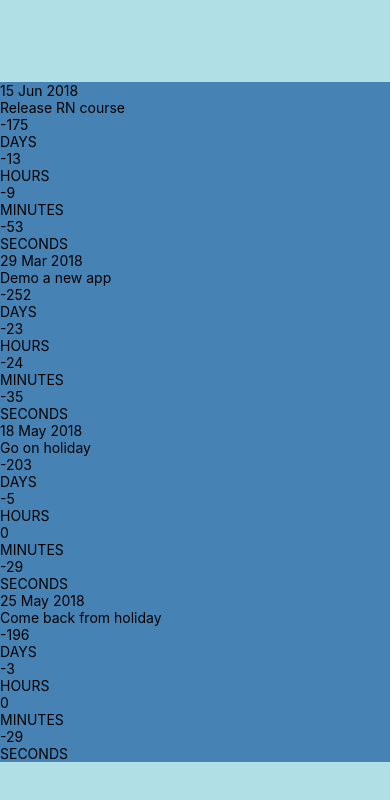
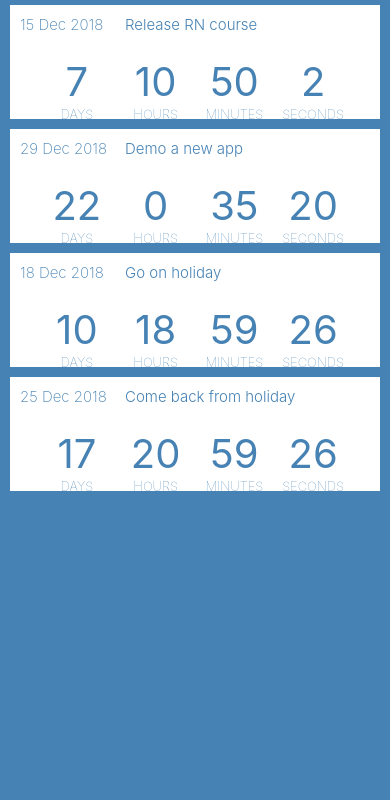
Before and after one commit to Bartewicz/learning-react-native, a React Native app: screen / in a window 390 px wide. Shown: the top 800 px of the page. Built offline with nearby package versions, Linux system fonts and the light colour scheme.

Commit message:
Add countdown to each event Improve styles

```diff
--- a/App.js
+++ b/App.js
@@ -21,10 +21,8 @@ class App extends Component {
 
 const styles = StyleSheet.create({
   main: {
-    backgroundColor: "powderblue",
+    // backgroundColor: "powderblue",
     flex: 1,
-    justifyContent: "center",
-    alignItems: "stretch",
   },
 });
 
--- a/EventCard.js
+++ b/EventCard.js
@@ -4,7 +4,7 @@ import PropTypes from "prop-types";
 import { formatDate, getCountdownParts } from "./api.js";
 
 const EventCard = ({ event }) => {
-  const { days, hours, minutes, seconds } = getCountdownParts(event.date);
+  const { days, hours, minutes, seconds } = getCountdownParts(event.date, event.currentTime);
 
   return (
     <View style={styles.card}>
@@ -42,14 +42,57 @@ EventCard.propTypes = {
 };
 
 const styles = StyleSheet.create({
-  card: {},
-  cardHeader: {},
-  date: {},
-  title: {},
-  counterContainer: {},
-  counter: {},
-  counterText: {},
-  counterLabel: {},
+  card: {
+    backgroundColor: "white",
+    flex: 1,
+    padding: 10,
+    paddingBottom: 20,
+    margin: 10,
+    marginTop: 5,
+    marginBottom: 5,
+  },
+  cardHeader: {
+    width: "100%",
+    flex: 1,
+    flexDirection: "row",
+    color: "steelblue",
+  },
+  date: {
+    color: "steelblue",
+    width: "30%",
+    textAlign: "left",
+    fontSize: 15,
+    fontWeight: "200",
+  },
+  title: {
+    fontSize: 15,
+    fontWeight: "300",
+    textAlign: "right",
+    color: "steelblue",
+  },
+  counterContainer: {
+    flex: 1,
+    flexDirection: "row",
+    justifyContent: "space-between",
+    paddingLeft: "5%",
+    paddingRight: "5%",
+  },
+  counter: {
+    width: "25%",
+    flex: 1,
+  },
+  counterText: {
+    fontSize: 40,
+    textAlign: "center",
+    color: "steelblue",
+  },
+  counterLabel: {
+    fontSize: 13,
+    fontWeight: "100",
+    paddingTop: 0,
+    textAlign: "center",
+    color: "steelblue",
+  },
 });
 
 export default EventCard;
--- a/EventList.js
+++ b/EventList.js
@@ -3,7 +3,7 @@ import { StyleSheet, View, FlatList, Text } from "react-native";
 import * as db from "./db.json";
 import EventCard from "./EventCard";
 
-export default class EventList extends Component {
+class EventList extends Component {
   constructor(props) {
     super(props);
     this.state = {
@@ -12,12 +12,21 @@ export default class EventList extends Component {
   }
 
   componentDidMount = () => {
-    const events = db.events.map((e) => ({
-      ...e,
-      date: new Date(e.date),
-    }));
-    this.setState({ events });
+    this.updateState()
+    setInterval(() => {
+      this.updateState()
+    }, 1000);
   };
+
+  updateState = () => {
+    this.setState({
+      events: db.events.map((e) => ({
+        ...e,
+        currentTime: Date.now(),
+        date: new Date(e.date),
+      })),
+    });
+  }
 
   render() {
     return (
@@ -34,11 +43,8 @@ export default class EventList extends Component {
 const styles = StyleSheet.create({
   list: {
     backgroundColor: "steelblue",
-    flexGrow: 0,
-  },
-  listElement: {
-    color: "white",
-    textAlign: "center",
-    height: 20,
+    flex: 1,
   },
 });
+
+export default EventList;
--- a/api.js
+++ b/api.js
@@ -10,9 +10,9 @@ export function formatDate(dateString) {
   return parsed.format("D MMM YYYY");
 }
 
-export function getCountdownParts(eventDate) {
+export function getCountdownParts(eventDate, currentTime) {
   const duration = moment.duration(
-    moment(new Date(eventDate)).diff(new Date()),
+    moment(new Date(eventDate)).diff(currentTime),
   );
   return {
     days: parseInt(duration.as("days")),
--- a/db.json
+++ b/db.json
@@ -2,22 +2,22 @@
   "events": [
     {
       "title": "Release RN course",
-      "date": "2018-06-15T00:00:00.000Z",
+      "date": "2018-12-15T00:00:00.000Z",
       "id": "05dafc66-bd91-43a0-a752-4dc40f039144"
     },
     {
       "title": "Demo a new app",
-      "date": "2018-03-29T13:45:18.000Z",
+      "date": "2018-12-29T13:45:18.000Z",
       "id": "001c9b6d-00a9-465c-a2d3-afb7176a0a87"
     },
     {
       "title": "Go on holiday",
-      "date": "2018-05-18T08:09:24.000Z",
+      "date": "2018-12-18T08:09:24.000Z",
       "id": "4cdbe78f-54df-4769-bf3b-02a930161ec5"
     },
     {
       "title": "Come back from holiday",
-      "date": "2018-05-25T10:09:24.000Z",
+      "date": "2018-12-25T10:09:24.000Z",
       "id": "81066e94-5e2a-410a-986c-67dcc72d3a82"
     }
   ]
```
